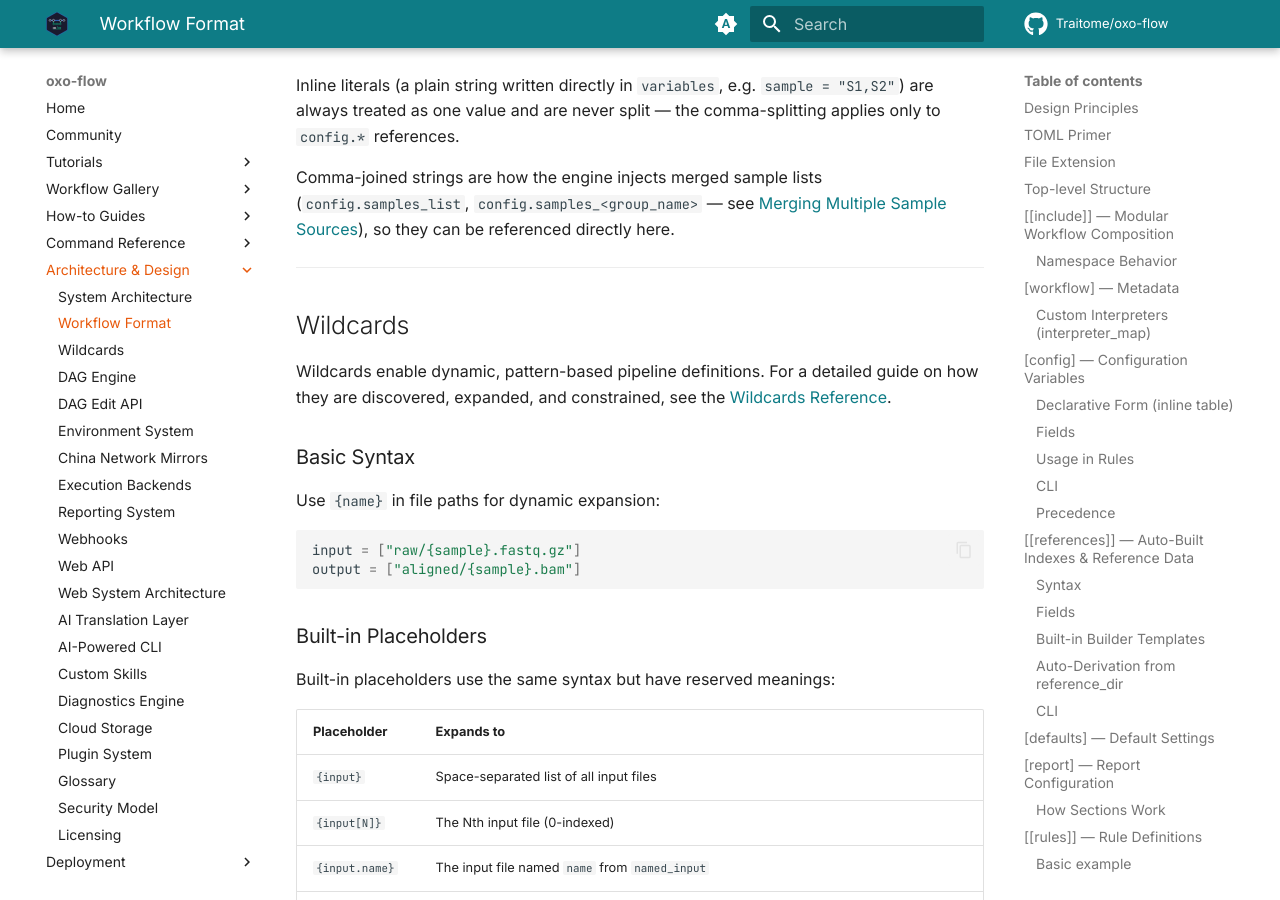
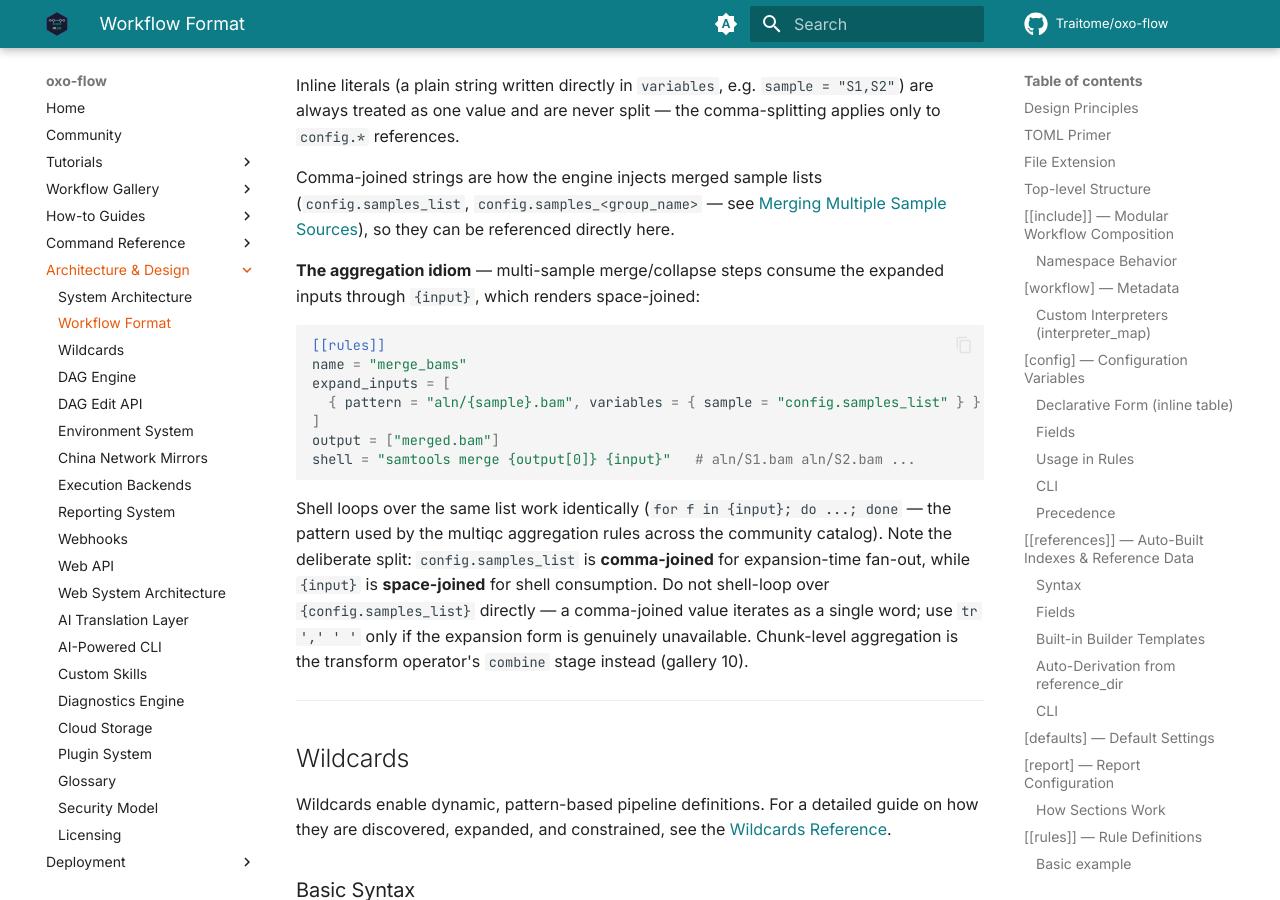
Before and after one commit to Traitome/oxo-flow, an MkDocs documentation site: the page built from docs/guide/src/reference/workflow-format.md, in a window 1280 px wide and 900 px high, scrolled down 29819 px. Built offline with MkDocs 1.6.1 and Material for MkDocs 9.7.7, drawn with Linux system fonts in a browser that asks for light colours; comment, search, counter and statistics services are not loaded.

Commit message:
docs(workflow-format): teach the aggregation idiom — expand_inputs + {input}
The merge/collapse canon scattered across the community ports (multiqc
rules iterating 'for f in {input}') was never stated in the reference
doc; add it next to the expand_inputs semantics, with the comma-vs-space
split made explicit and the shell-loop-over-samples_list anti-pattern
called out.

````diff
--- a/docs/guide/src/reference/workflow-format.md
+++ b/docs/guide/src/reference/workflow-format.md
@@ -1118,6 +1118,29 @@ Comma-joined strings are how the engine injects merged sample lists
 [Merging Multiple Sample Sources](#merging-multiple-sample-sources)), so
 they can be referenced directly here.
 
+**The aggregation idiom** — multi-sample merge/collapse steps consume the
+expanded inputs through `{input}`, which renders space-joined:
+
+```toml
+[[rules]]
+name = "merge_bams"
+expand_inputs = [
+  { pattern = "aln/{sample}.bam", variables = { sample = "config.samples_list" } }
+]
+output = ["merged.bam"]
+shell = "samtools merge {output[0]} {input}"   # aln/S1.bam aln/S2.bam ...
+```
+
+Shell loops over the same list work identically
+(`for f in {input}; do ...; done` — the pattern used by the multiqc
+aggregation rules across the community catalog). Note the deliberate
+split: `config.samples_list` is **comma-joined** for expansion-time
+fan-out, while `{input}` is **space-joined** for shell consumption. Do
+not shell-loop over `{config.samples_list}` directly — a comma-joined
+value iterates as a single word; use `tr ',' ' '` only if the expansion
+form is genuinely unavailable. Chunk-level aggregation is the transform
+operator's `combine` stage instead (gallery 10).
+
 ---
 
 ## Wildcards
````
